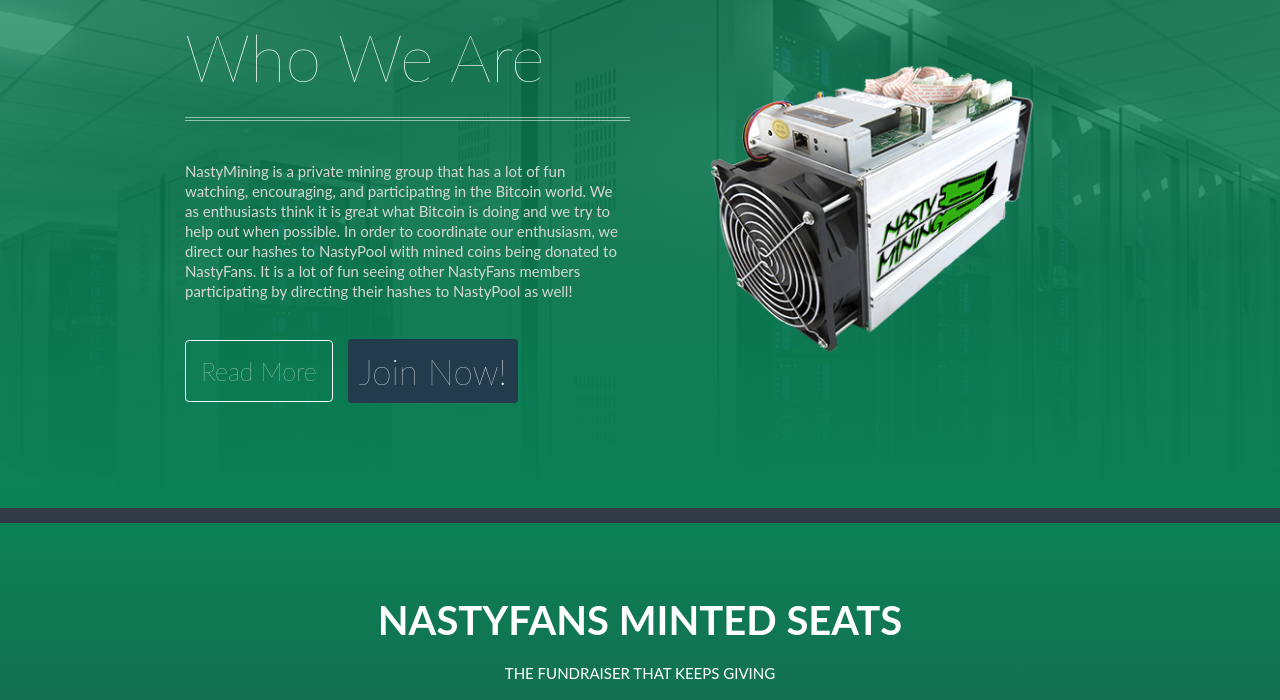
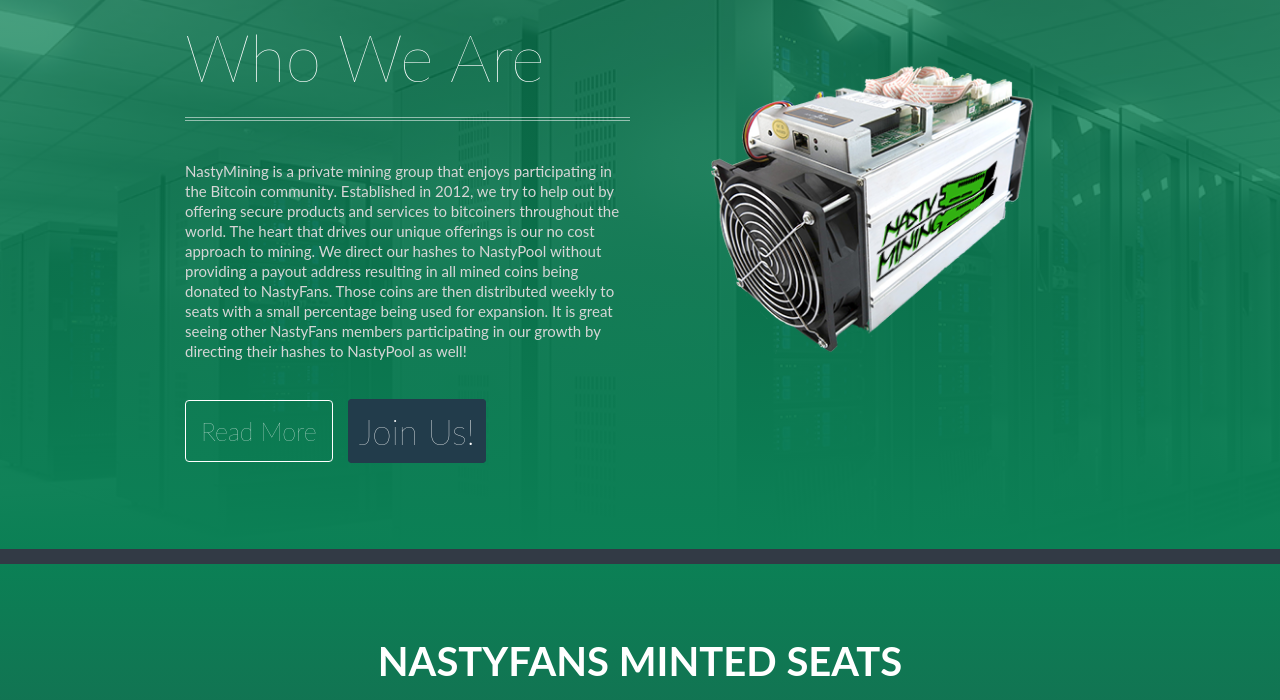
Before and after one commit to OgNasty/NastyMiningPortal, a plain HTML site: page index.html in a window 1280 px wide. Shown: the part 98-798 px from the top of the page. Drawn offline with Linux system fonts and the light colour scheme; a script that the page names is missing.

Commit message:
Favicon & text update
Favicon & text update

```diff
--- a/index.html
+++ b/index.html
@@ -90,13 +90,13 @@
               <div class="col1-div">
                 <div class="experinc-box">
                 <h3 class="experinc-box-h3">Who We Are</h3>
-                <p>NastyMining is a private mining group that has a lot of fun watching, encouraging, and participating in the Bitcoin world. We as enthusiasts think it is great what Bitcoin is doing and we try to help out when possible. In order to coordinate our enthusiasm, we direct our hashes to NastyPool with mined coins being donated to NastyFans. It is a lot of fun seeing other NastyFans members participating by directing their hashes to NastyPool as well!</p>
+                <p>NastyMining is a private mining group that enjoys participating in the Bitcoin community. Established in 2012, we try to help out by offering secure products and services to bitcoiners throughout the world. The heart that drives our unique offerings is our no cost approach to mining. We direct our hashes to NastyPool without providing a payout address resulting in all mined coins being donated to NastyFans. Those coins are then distributed weekly to seats with a small percentage being used for expansion. It is great seeing other NastyFans members participating in our growth by directing their hashes to NastyPool as well!</p>
                 <div class="buttons">
                 <div class="btn-ex-one">
                   <a class="ex-btn" href="https://bitcointalk.org/index.php?topic=86854.0" target="_blank">Read More</a>
                 </div>
                 <div class="btn-ex-two">
-                  <a class="ex-btn-two" href="https://nastyfans.org" target="_blank">Join Now!</a>
+                  <a class="ex-btn-two" href="https://nastyfans.org/nastypool/" target="_blank">Join Us!</a>
                 </div>
               </div>
               </div>
@@ -196,7 +196,7 @@
                   <div class="price">2 MINTED SEATS</div>
                 </div>
                 <p class="plan1-ser1-para">
-		<br>1Nasty&nbsp;Vanity&nbsp;Address
+		<br>1nasty&nbsp;Vanity&nbsp;Address
                   <br>
                   <br>47mm&nbsp;Diameter
                   <br>
@@ -214,7 +214,7 @@
                   <div class="price">5 MINTED SEATS</div>
                 </div>
                 <p class="plan1-ser1-para">
-                  <br>1Nasty&nbsp;Vanity&nbsp;Address
+                  <br>1NASTY&nbsp;Vanity&nbsp;Address
                   <br>
                   <br>2.5"&nbsp;Diameter
                   <br>
@@ -232,7 +232,7 @@
                   <div class="price">50 MINTED SEATS</div>
                 </div>
                 <p class="plan1-ser1-para">
-                  <br>1NastyAU&nbsp;Vanity&nbsp;Address
+                  <br>1NastyAu&nbsp;Vanity&nbsp;Address
                   <br>
                   <br>39mm&nbsp;Diameter
                   <br>
```
Also changed, not shown: favicon.ico.
